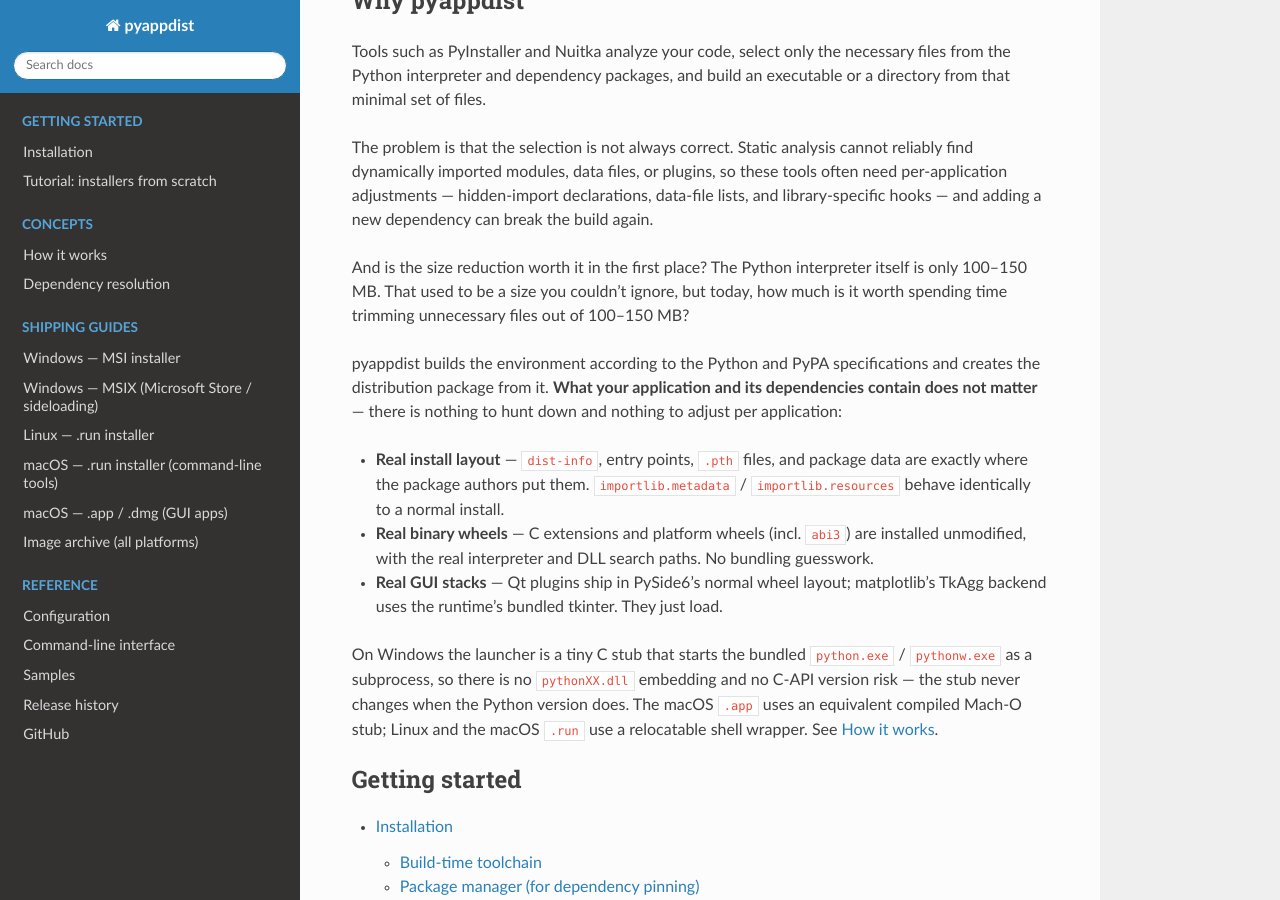
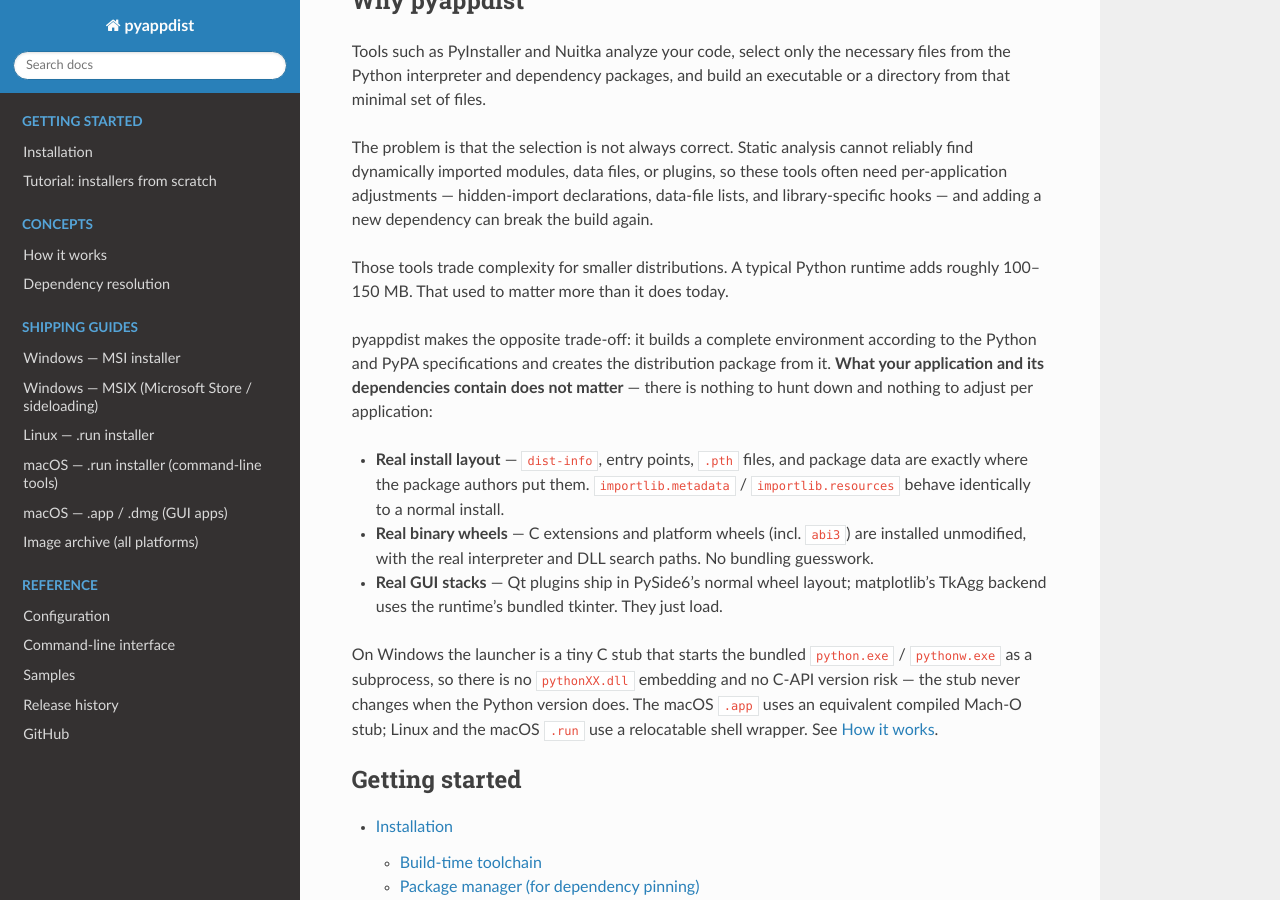
Before and after one commit to atsuoishimoto/pyappdist, a Sphinx documentation site: the page built from docs/index.rst, in a window 1280 px wide and 900 px high, scrolled down 1287 px. Built offline with Sphinx 7.4.7 and the Read the Docs theme 3.1.0, drawn with Linux system fonts in a browser that asks for light colours.

```diff
--- a/docs/index.rst
+++ b/docs/index.rst
@@ -67,15 +67,14 @@ these tools often need per-application adjustments — hidden-import
 declarations, data-file lists, and library-specific hooks — and adding a new
 dependency can break the build again.
 
-And is the size reduction worth it in the first place? The Python interpreter
-itself is only 100–150 MB. That used to be a size you couldn't ignore, but
-today, how much is it worth spending time trimming unnecessary files out of
-100–150 MB?
+Those tools trade complexity for smaller distributions. A typical Python
+runtime adds roughly 100–150 MB. That used to matter more than it does today.
 
-pyappdist builds the environment according to the Python and PyPA
-specifications and creates the distribution package from it. **What your
-application and its dependencies contain does not matter** — there is nothing
-to hunt down and nothing to adjust per application:
+pyappdist makes the opposite trade-off: it builds a complete environment
+according to the Python and PyPA specifications and creates the distribution
+package from it. **What your application and its dependencies contain does
+not matter** — there is nothing to hunt down and nothing to adjust per
+application:
 
 * **Real install layout** — ``dist-info``, entry points, ``.pth`` files, and
   package data are exactly where the package authors put them.
```
Also changed, not shown: README.md (+11 -11 lines).
